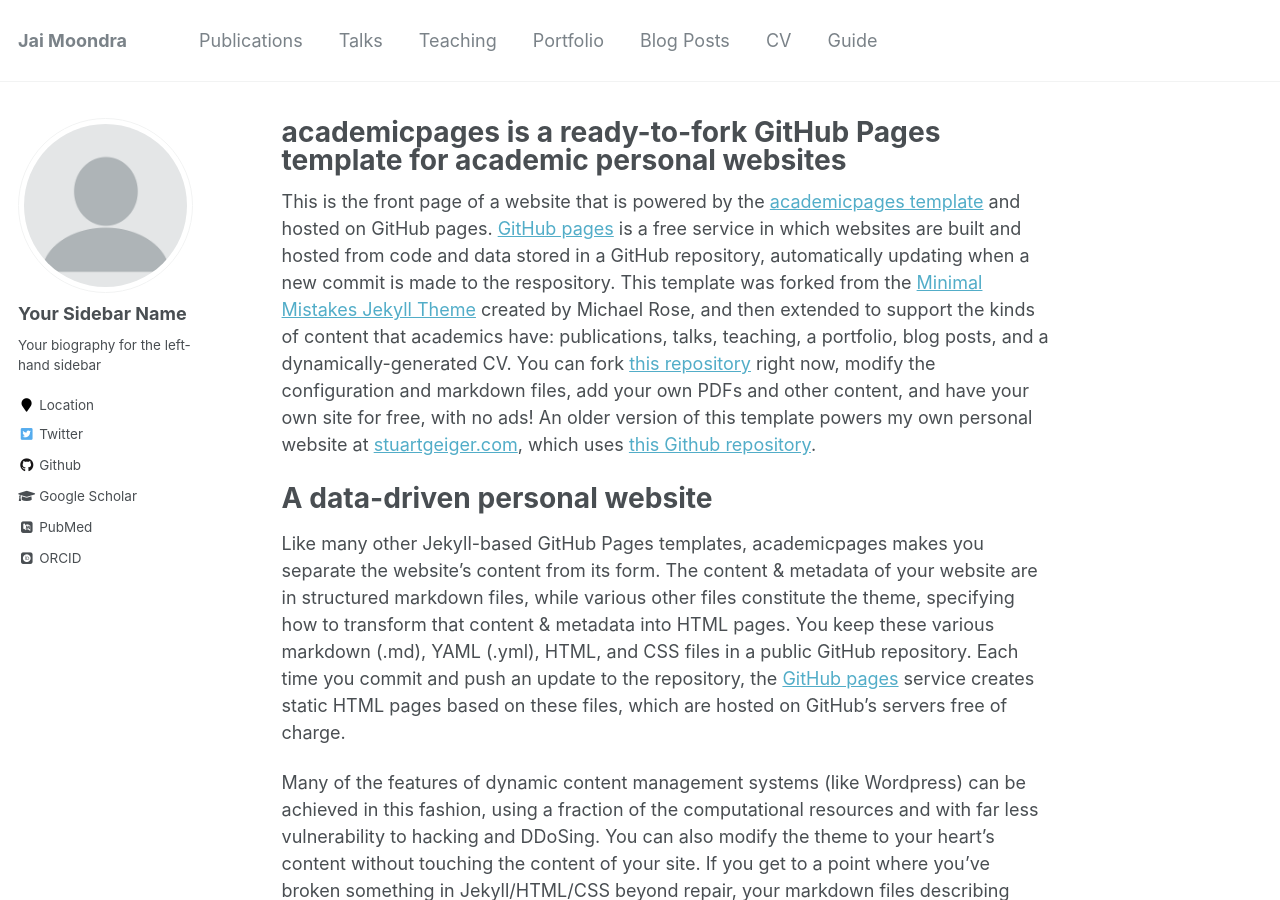
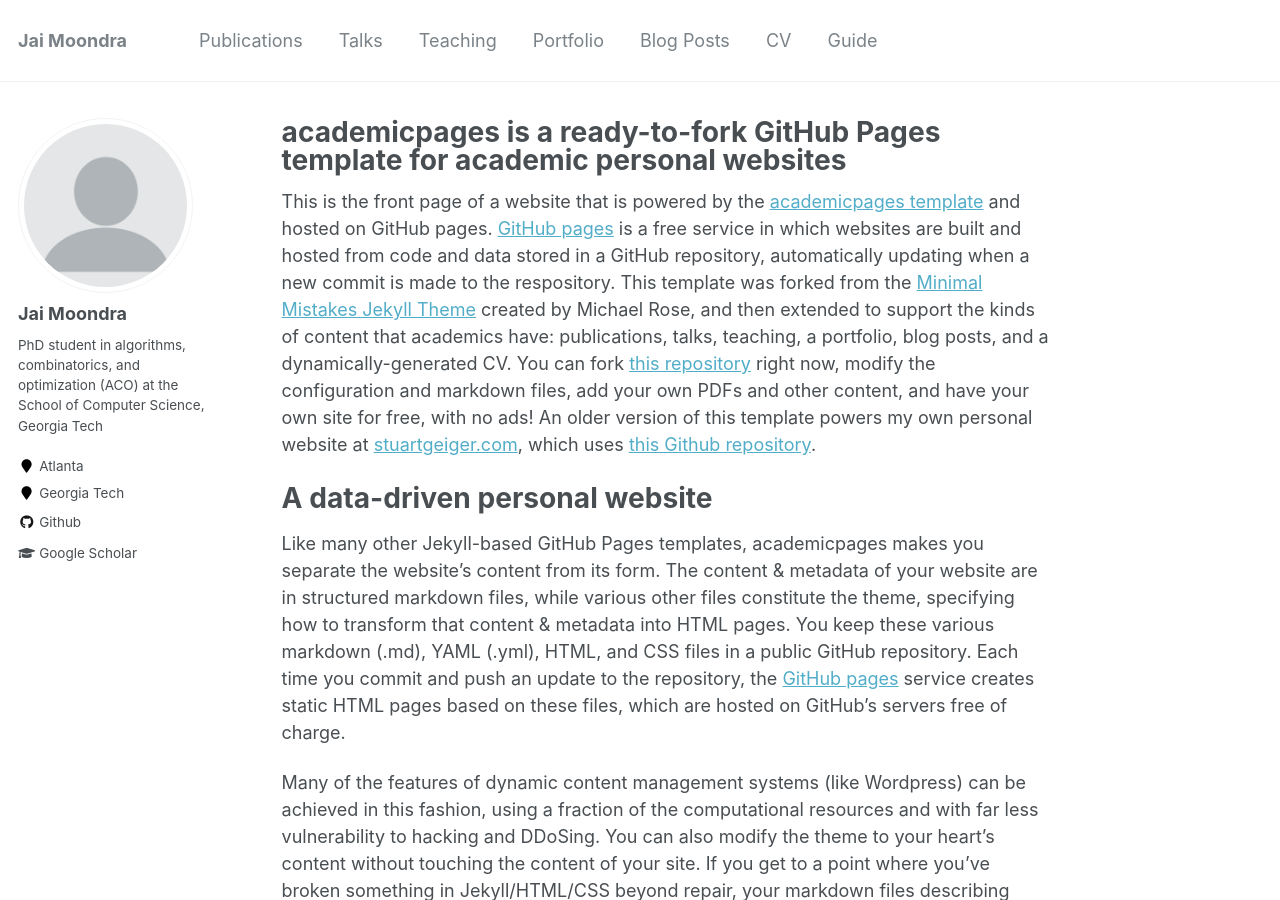
Before and after one commit to ruijiacao/jaimoondra.github.io, a Jekyll site: the page built from _pages/about.md, in a window 1280 px wide and 900 px high. Built offline with Jekyll 4.4.1, drawn with Linux system fonts in a browser that asks for light colours; some web fonts are replaced.

Commit message:
Update _config.yml
Updated personal info

```diff
--- a/_config.yml
+++ b/_config.yml
@@ -10,7 +10,7 @@ locale                   : "en-US"
 title                    : "Jai Moondra"
 title_separator          : "-"
 name                     : &name "Jai Moondra"
-description              : &description "personal description"
+description              : &description #"personal description"
 url                      : https://academicpages.github.io # the base hostname & protocol for your site e.g. "https://mmistakes.github.io"
 baseurl                  : "" # the subpath of your site, e.g. "/blog"
 repository               : "jaimoondra/jaimoondra.github.io"
@@ -80,13 +80,13 @@ analytics:
 
 # Site Author
 author:
-  name             : "Your Sidebar Name"
+  name             : "Jai Moondra"
   avatar           : "profile.png"
-  bio              : "Your biography for the left-hand sidebar"
-  location         : "Location"
-  employer         :
-  pubmed           : "https://www.ncbi.nlm.nih.gov/pubmed/?term=john+snow"
-  googlescholar    : "http://yourfullgooglescholarurl.com"
+  bio              : "PhD student in algorithms, combinatorics, and optimization (ACO) at the School of Computer Science, Georgia Tech"
+  location         : "Atlanta"
+  employer         : "Georgia Tech"
+  pubmed           : #"https://www.ncbi.nlm.nih.gov/pubmed/?term=john+snow"
+  googlescholar    : "https://scholar.google.com/citations?view_op=list_works&hl=en&user=UexdYR8AAAAJ"
   email            :
   researchgate     :  # example: "https://www.researchgate.net/profile/yourprofile"
   uri              :
@@ -96,20 +96,20 @@ author:
   flickr           :
   facebook         :
   foursquare       :
-  github           : "academicpages"
+  github           : "jaimoondra"
   google_plus      :
   keybase          :
   instagram        :
   impactstory      : #"https://profiles.impactstory.org/u/xxxx-xxxx-xxxx-xxxx"
   lastfm           :
   linkedin         :
-  orcid            : "http://orcid.org/yourorcidurl"
+  orcid            : #"http://orcid.org/yourorcidurl"
   pinterest        :
   soundcloud       :
   stackoverflow    : # http://stackoverflow.com/users/123456/username
   steam            :
   tumblr           :
-  twitter          : "replacethistwitterhandle"
+  twitter          : #"replacethistwitterhandle"
   vine             :
   weibo            :
   xing             :
```
